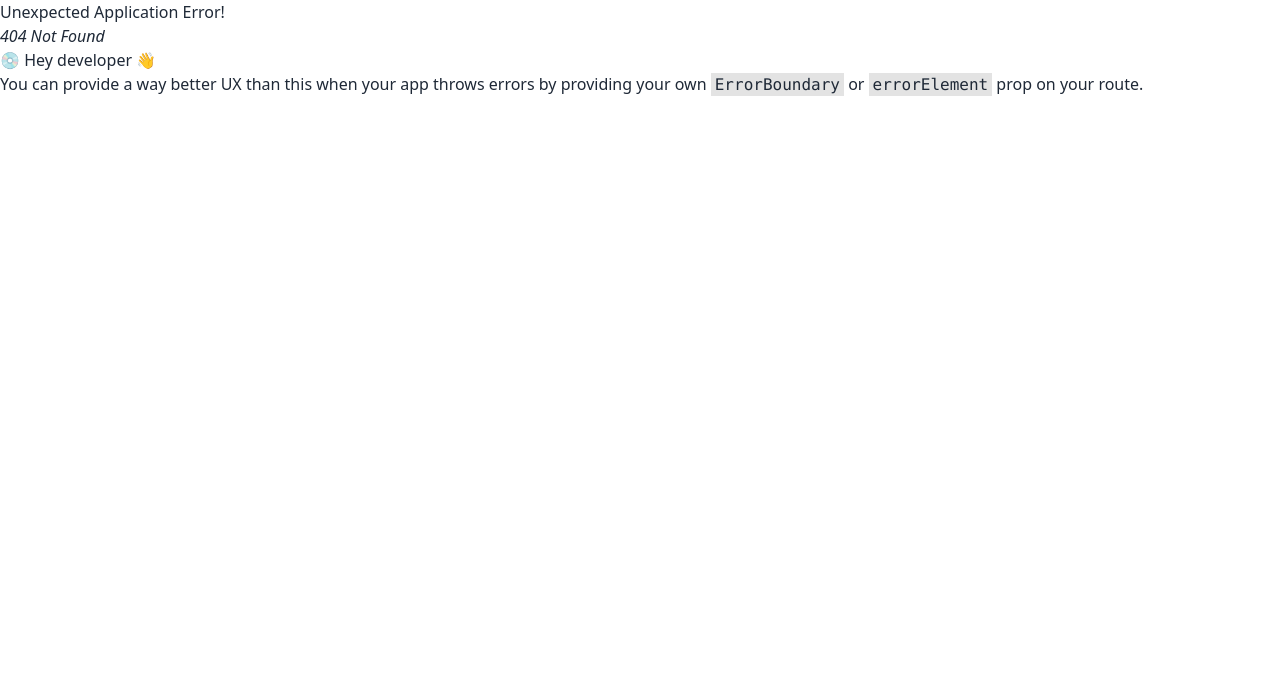
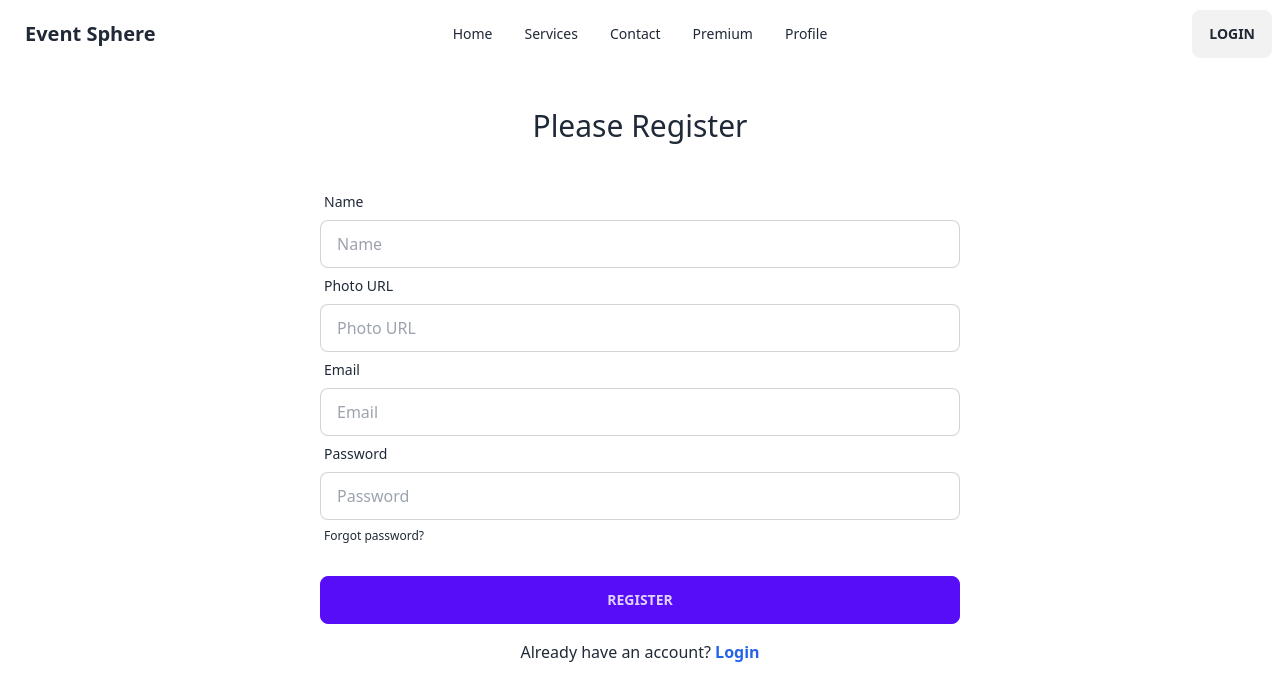
Before and after one commit to hmsmiraz/Event-Management, a React (Vite) app: page /register in a window 1280 px wide. Before the commit this address had no page. Shown: the top 700 px of the page. Built offline with nearby package versions, Linux system fonts and the light colour scheme.

Commit message:
Added login and register page

```diff
--- a/index.html
+++ b/index.html
@@ -4,7 +4,7 @@
     <meta charset="UTF-8" />
     <link rel="icon" type="image/svg+xml" href="/vite.svg" />
     <meta name="viewport" content="width=device-width, initial-scale=1.0" />
-    <title>Event Management</title>
+    <title>Event Sphere</title>
   </head>
   <body>
     <div id="root"></div>
--- /dev/null
+++ b/src/Pages/Login.jsx
@@ -0,0 +1,56 @@
+import { Link } from "react-router-dom";
+import Navbar from "../Shared/Navbar";
+
+const Login = () => {
+  return (
+    <div>
+      <Navbar></Navbar>
+      <div>
+        <h2 className="text-3xl my-10 text-center">Please Login</h2>
+        {/* onSubmit={handleLogin} */}
+        <form className=" md:w-3/4 lg:w-1/2 mx-auto">
+          <div className="form-control">
+            <label className="label">
+              <span className="label-text">Email</span>
+            </label>
+            <input
+              type="email"
+              required
+              name="email"
+              placeholder="Email"
+              className="input input-bordered"
+            />
+          </div>
+          <div className="form-control">
+            <label className="label">
+              <span className="label-text">Password</span>
+            </label>
+            <input
+              type="password"
+              required
+              name="password"
+              placeholder="Password"
+              className="input input-bordered"
+            />
+            <label className="label">
+              <a href="#" className="label-text-alt link link-hover">
+                Forgot password?
+              </a>
+            </label>
+          </div>
+          <div className="form-control mt-6">
+            <button className="btn btn-primary">Login</button>
+          </div>
+        </form>
+        <p className="text-center mt-4">
+          Do not have an account{" "}
+          <Link className="text-blue-600 font-bold" to="/register">
+            Register
+          </Link>
+        </p>
+      </div>
+    </div>
+  );
+};
+
+export default Login;
--- /dev/null
+++ b/src/Pages/Register.jsx
@@ -0,0 +1,80 @@
+import { Link } from "react-router-dom";
+import Navbar from "../Shared/Navbar";
+
+const Register = () => {
+  return (
+    <div>
+      <Navbar></Navbar>
+      <div>
+        <h2 className="text-3xl my-10 text-center">Please Register</h2>
+        <form  className=" md:w-3/4 lg:w-1/2 mx-auto">
+            {/* onSubmit={handleRegister} */}
+          <div className="form-control">
+            <label className="label">
+              <span className="label-text">Name</span>
+            </label>
+            <input
+              type="text"
+              required
+              name="name"
+              placeholder="Name"
+              className="input input-bordered"
+            />
+          </div>
+          <div className="form-control">
+            <label className="label">
+              <span className="label-text">Photo URL</span>
+            </label>
+            <input
+              type="text"
+              required
+              name="photo"
+              placeholder="Photo URL"
+              className="input input-bordered"
+            />
+          </div>
+          <div className="form-control">
+            <label className="label">
+              <span className="label-text">Email</span>
+            </label>
+            <input
+              type="email"
+              required
+              name="email"
+              placeholder="Email"
+              className="input input-bordered"
+            />
+          </div>
+          <div className="form-control">
+            <label className="label">
+              <span className="label-text">Password</span>
+            </label>
+            <input
+              type="password"
+              required
+              name="password"
+              placeholder="Password"
+              className="input input-bordered"
+            />
+            <label className="label">
+              <a href="#" className="label-text-alt link link-hover">
+                Forgot password?
+              </a>
+            </label>
+          </div>
+          <div className="form-control mt-6">
+            <button className="btn btn-primary">Register</button>
+          </div>
+        </form>
+        <p className="text-center mt-4">
+          Already have an account?{" "}
+          <Link className="text-blue-600 font-bold" to="/login">
+            Login
+          </Link>
+        </p>
+      </div>
+    </div>
+  );
+};
+
+export default Register;
--- a/src/Shared/Navbar.jsx
+++ b/src/Shared/Navbar.jsx
@@ -1,4 +1,4 @@
-import { NavLink } from "react-router-dom";
+import { Link, NavLink } from "react-router-dom";
 
 const Navbar = () => {
   const navLinks = (
@@ -53,7 +53,9 @@ const Navbar = () => {
         <ul className="menu menu-horizontal px-1">{navLinks}</ul>
       </div>
       <div className="navbar-end">
-        <a className="btn">Login</a>
+        <Link to="/login">
+          <button className="btn">Login</button>
+        </Link>
       </div>
     </div>
   );
```
Also changed, not shown: src/main.jsx (+10 -0 lines).
